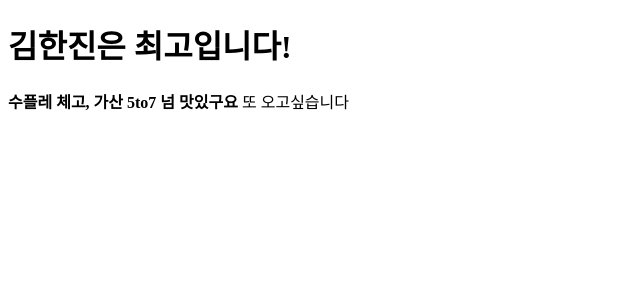
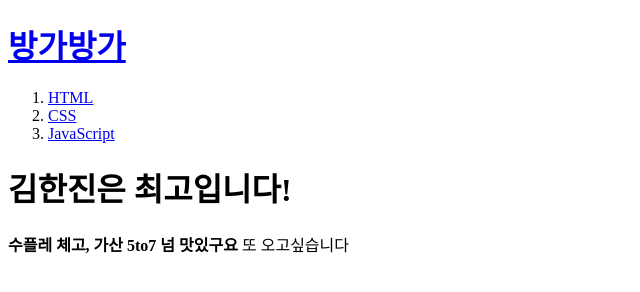
Before and after one commit to gkswls5006-web/manjin-world, a plain HTML site: page 2.html in a window 1280 px wide. Shown: the whole page, without its empty margins (0-640 px from the left). Drawn offline with Linux system fonts and the light colour scheme.

Commit message:
웹사이트 전반적인 하이퍼 링크 추가

```diff
--- a/2.html
+++ b/2.html
@@ -6,6 +6,12 @@
 </head>
 
 <body>
+        <h1><a href="index.html">방가방가</a></h1>
+<ol>
+    <li><a href="1.html">HTML</a></li>
+    <li><a href="2.html">CSS</a></li>
+    <li><a href="3.html">JavaScript</a></li>
+</ol>
     <h1>김한진은 최고입니다!</h1>
     <p><strong>수플레 체고, 가산 5to7 넘 맛있구요</strong> 또 오고싶습니다</p>
 </body>
```
Also changed, not shown: 3.html (+6 -0 lines), index.html (+6 -0 lines).
